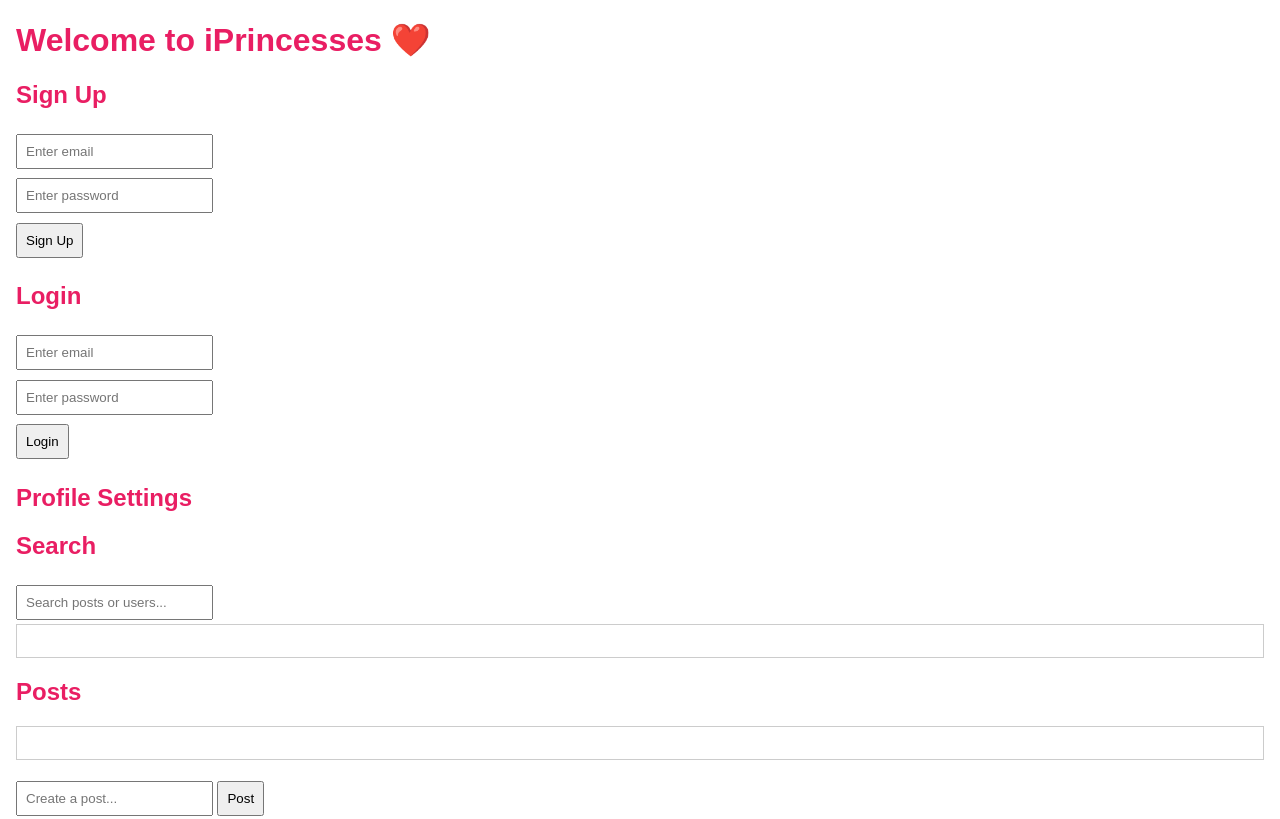
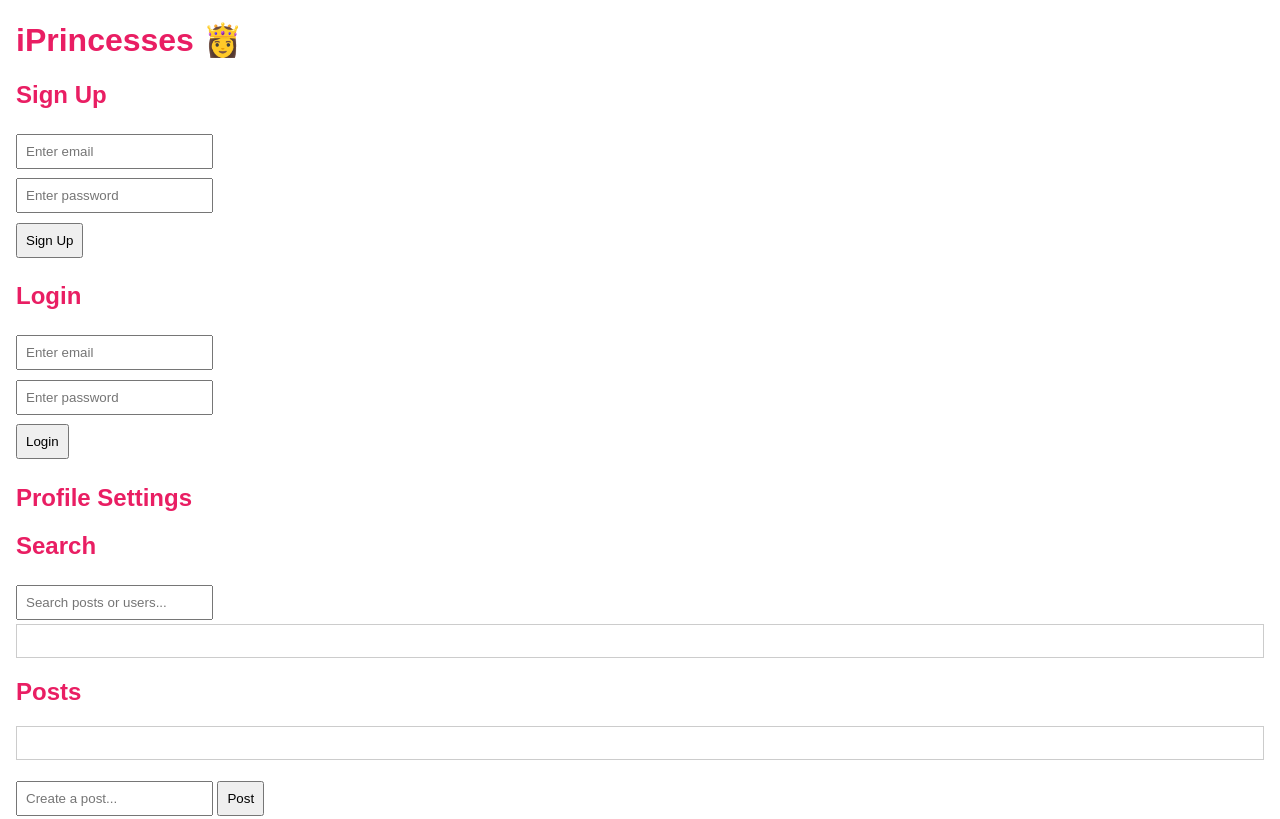
Before and after one commit to mukisapius65-droid/iprincesses-site, a plain HTML site: page index.html in a window 1280 px wide. Shown: the top 819 px of the page. Drawn offline with Linux system fonts and the light colour scheme; some packages are replaced by stand-ins of ours.

Commit message:
Update index.html

```diff
--- a/index.html
+++ b/index.html
@@ -16,7 +16,7 @@
   </style>
 </head>
 <body>
-  <h1>Welcome to iPrincesses ❤️</h1>
+  <h1>iPrincesses 👸</h1>
 
   <!-- Auth Section -->
   <div id="auth-section">
```
